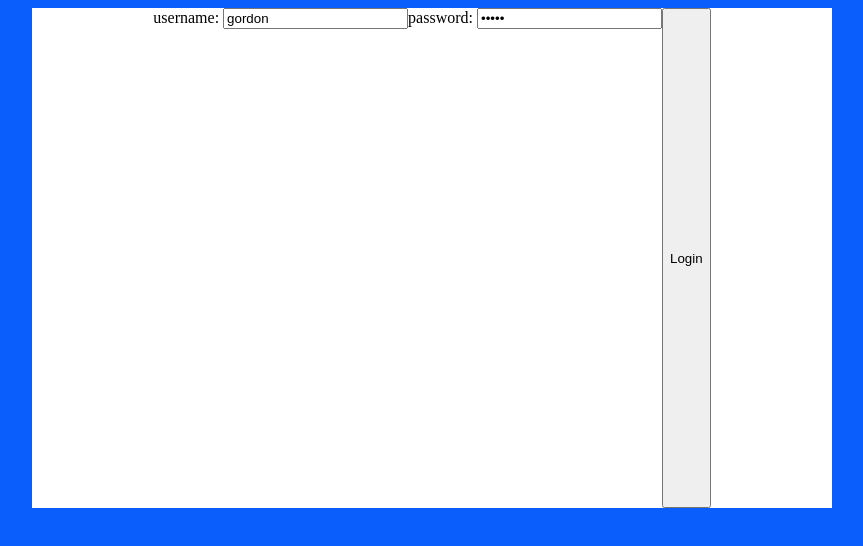
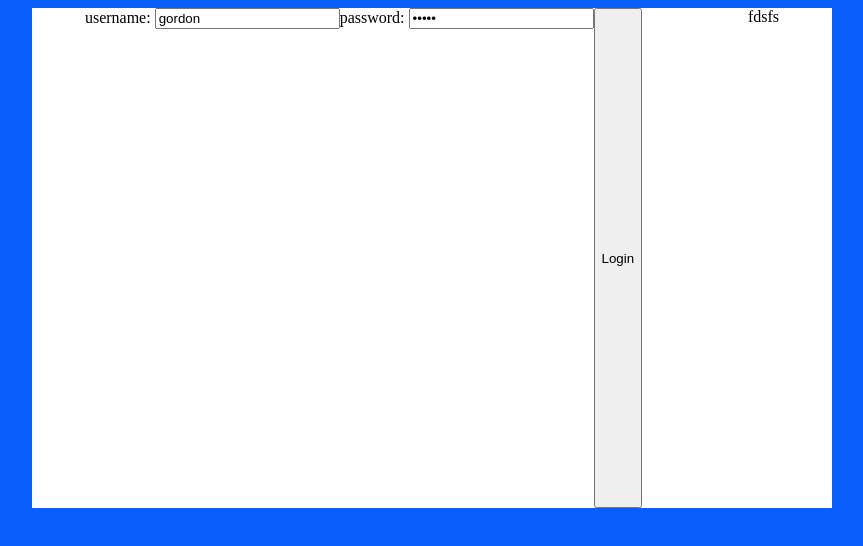
Before and after one commit to MattNew98/WSP-Project, a plain HTML site: page login/login.html in a window 1280 px wide. Shown: the whole page, without its empty margins (208-1071 px from the left). Drawn offline with Linux system fonts and the light colour scheme.

Commit message:
new login

```diff
--- a/login/login.html
+++ b/login/login.html
@@ -26,6 +26,13 @@
                 </label>
                 <input type="submit" value="Login" />
             </form>
+
+            <div class="right-login">
+
+                fdsfs
+            </div>
+
+
         </div>
 
 
```
